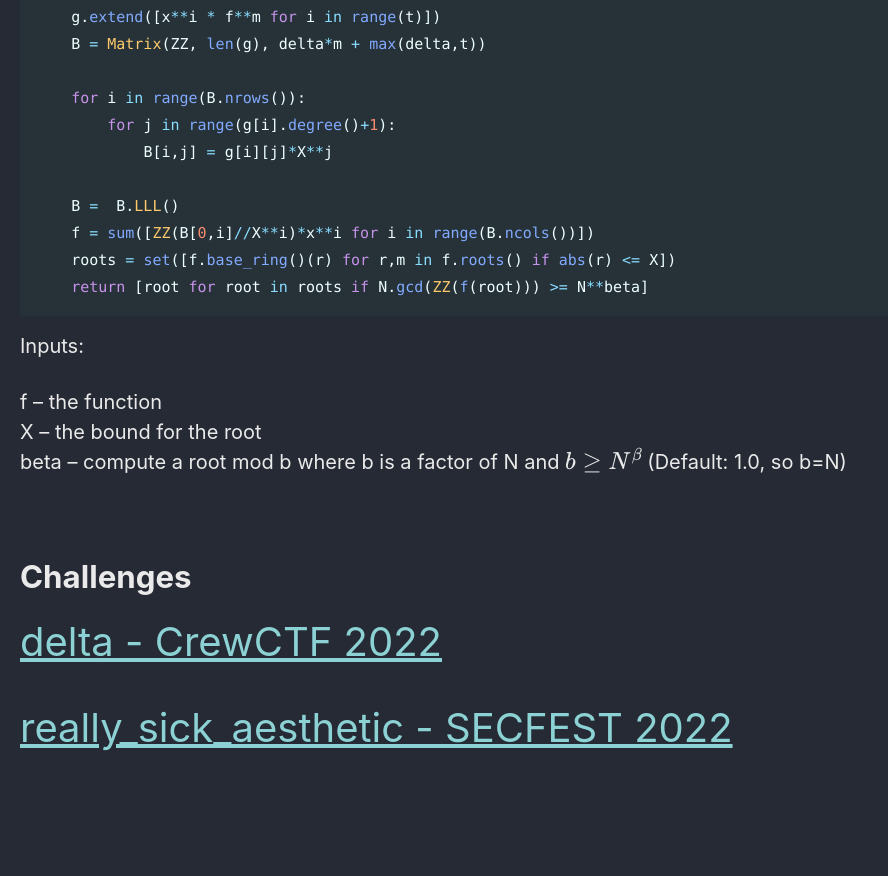
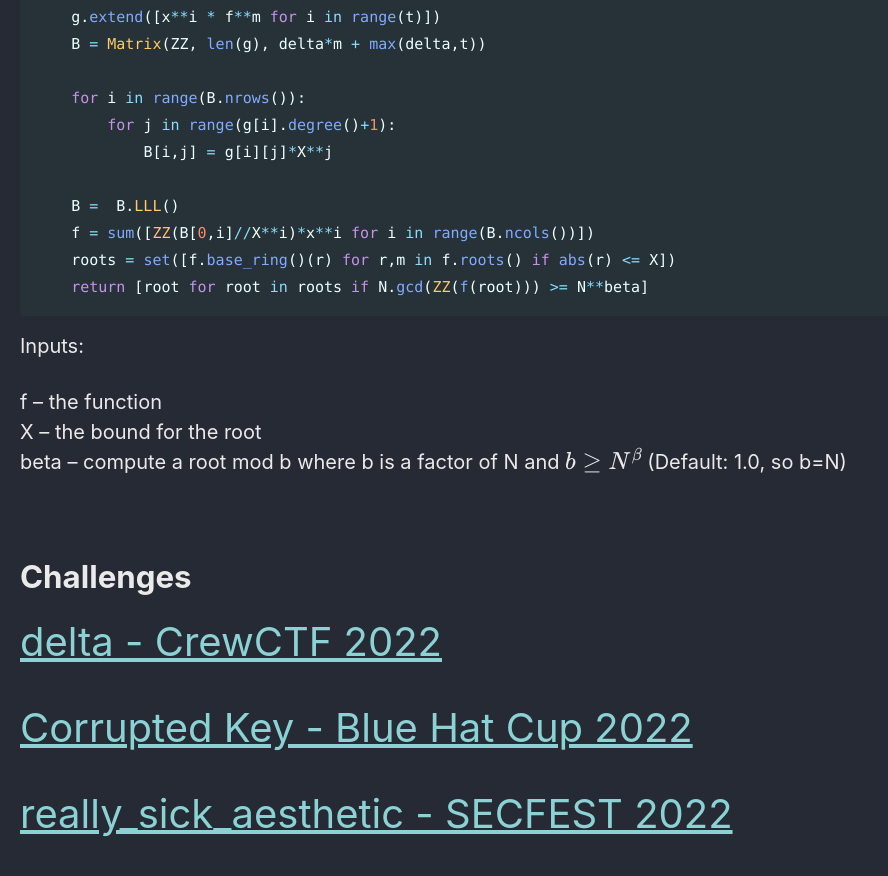
Before and after one commit to Connor-McCartney/Connor-McCartney.github.io, a Jekyll site: the page built from _pages/cryptography/small-roots/small-roots.md, in a window 1280 px wide and 900 px high, scrolled down 683 px. Shown: the top 876 px of the window, without its empty margins (0-888 px from the left). Built offline with Jekyll 4.4.1, drawn with Linux system fonts in a browser that asks for light colours; cached includes are drawn as plain includes; before the commit the page ends 1497 px from its top, so only the background shows below that.

Commit message:
Update small-roots.md

```diff
--- a/_pages/cryptography/small-roots/small-roots.md
+++ b/_pages/cryptography/small-roots/small-roots.md
@@ -48,4 +48,6 @@ beta – compute a root mod b where b is a factor of N and $$b \geq N^β$$ (Defa
 
 <span style="font-size:2em;">   [delta - CrewCTF 2022](/cryptography/small-roots/delta-CrewCTF-2022)       </span> <br>
 
+<span style="font-size:2em;">   [Corrupted Key - Blue Hat Cup 2022](/cryptography/small-roots/Corrupted-Key-Blue-Hat-Cup-2022)       </span> <br>
+
 <span style="font-size:2em;">   [really_sick_aesthetic - SECFEST 2022](/cryptography/small-roots/really-sick-aesthetic-SECFEST-2022)       </span> <br>
```
